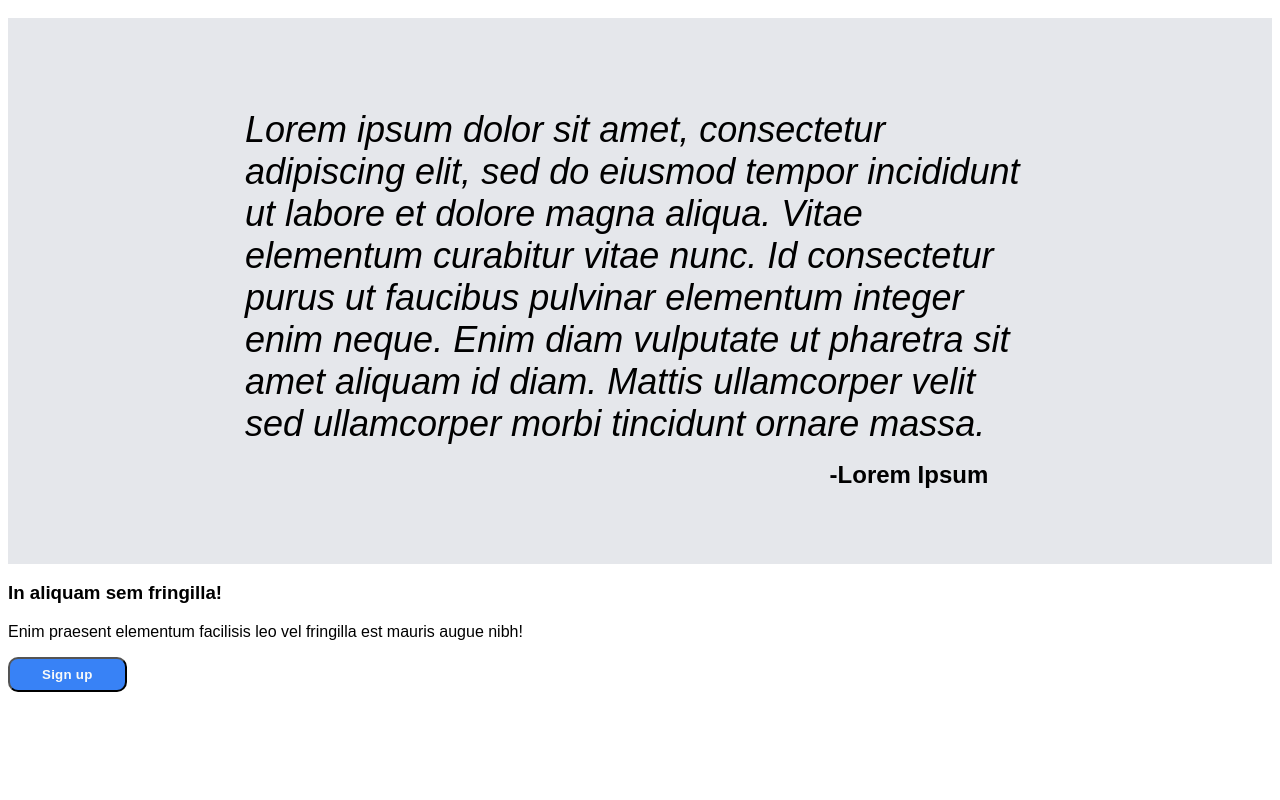
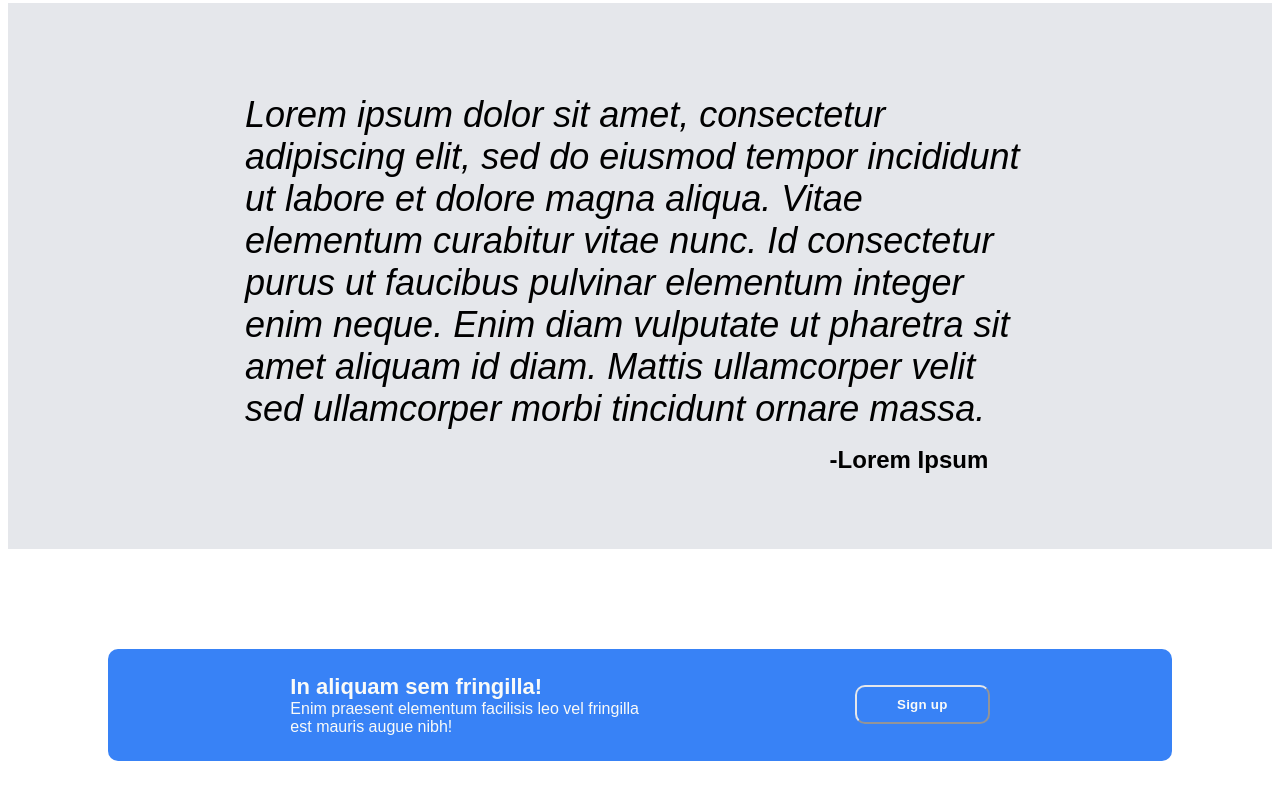
Before and after one commit to Totalmilk9/odin-landing-page, a plain HTML site: page index.html in a window 1280 px wide. Shown: the part 896-1696 px from the top of the page. Before the commit the page ends 1596 px from the top, so only its background shows below. Drawn offline with Linux system fonts and the light colour scheme.

Commit message:
finish bottom section

```diff
--- a/index.html
+++ b/index.html
@@ -70,9 +70,15 @@
 <!--Sign Up Section-->
 
   <section class="sign-up">
-    <h3>In aliquam sem fringilla!</h3>
-    <p>Enim praesent elementum facilisis leo vel fringilla est mauris augue nibh!</p>
-    <button><a href="#">Sign up</a></button>
+    <div class="blue-box">
+      <div class="left">
+        <h3>In aliquam sem fringilla!</h3>
+        <p>Enim praesent elementum facilisis leo vel fringilla est mauris augue nibh!</p>
+      </div>
+      <div class="right">
+        <button><a href="#">Sign up</a></button>
+      </div>
+    </div>
   </section>
 
 </body>
--- a/main.css
+++ b/main.css
@@ -60,13 +60,13 @@ li a {
   margin: 10px auto;
 }
 
-button {
+.top button {
   padding: 8px 32px;
   border-radius: 10px;
   background-color: #3882F6;
 }
 
-button a {
+.top button a {
   text-decoration: none;
   color: #F9FAF8;
   font-weight: bold;
@@ -124,3 +124,41 @@ figcaption {
 }
 
 /* Sign Up Section */
+
+.sign-up {
+  padding: 100px;
+}
+
+.blue-box {
+  padding: 25px 75px;
+  background-color: #3882F6;
+  border-radius: 10px;
+  color:#F9FAF8;
+  display: flex;
+  justify-content: space-around;
+  align-items: center;
+}
+
+.left h3 {
+  font-size: 22px;
+  margin: 0;
+}
+
+.left p {
+  margin: 0;
+}
+
+.right button {
+  padding: 10px 40px;
+  border-radius: 10px;
+  background-color: #3882F6;
+  display: inline-flex;
+  border-color: #E5E7EB;
+  }
+
+.right button a {
+  text-decoration: none;
+  color: #F9FAF8;
+  font-weight: bold;
+  letter-spacing: 0.25px;
+}
```
